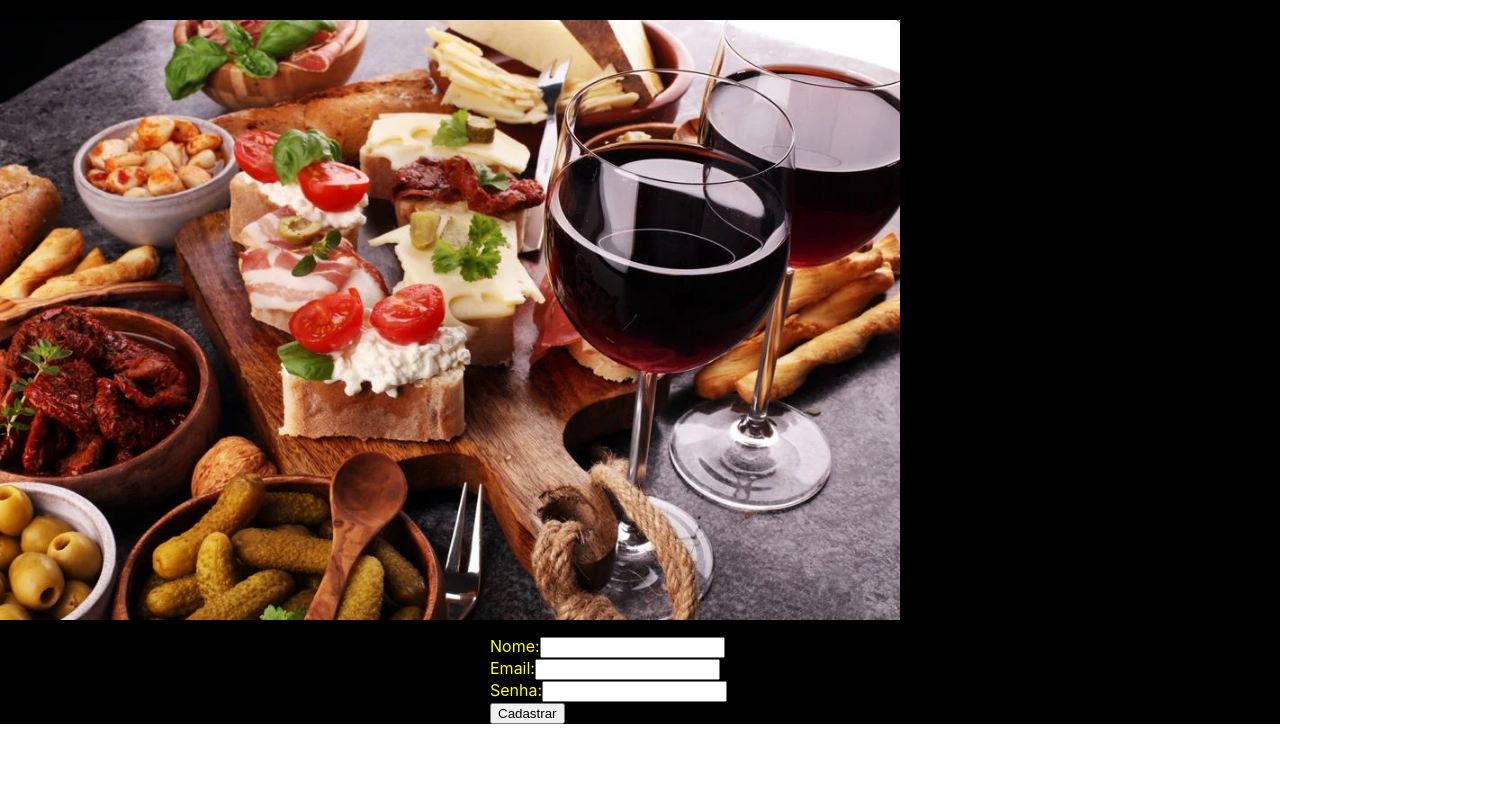
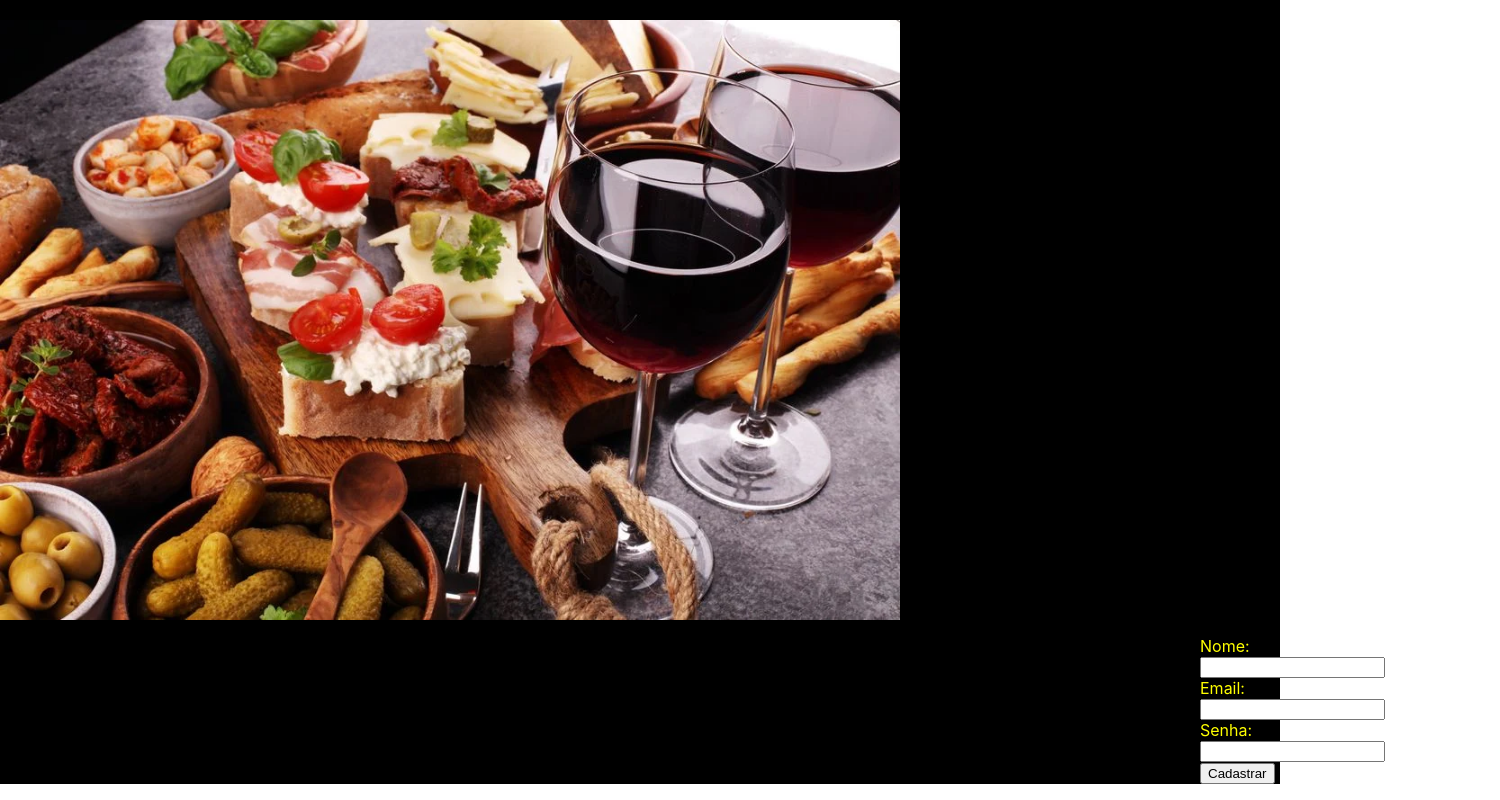
Before and after one commit to yasminhohenfeld/tapas-shop, a React (Create React App) app in the folder Frontend/my-app/: page / in a window 1280 px wide. Shown: the part 160-960 px from the top of the page, 1500 px wide, since content can reach past the window. Before the commit the page ends 900 px from the top, so only its background shows below. Built offline with nearby package versions, Linux system fonts and the light colour scheme.

Commit message:
css algumas atuaçizações

```diff
--- a/Frontend/my-app/src/App.css
+++ b/Frontend/my-app/src/App.css
@@ -27,10 +27,12 @@
 .App-text-two{
   color: yellow;
   display: flex;
-  /* justify-content: center; */
   width: 300px;
-  margin-left: auto;
-  margin-right: auto;
+  margin-left: 1200px;
+  display: grid;
+  grid-template-columns: 20% 20% 20% 20% 20%;
+  grid-template-rows: 20% 20% 20% 20% 20%;
+
 }
 
 .App-image {
```
